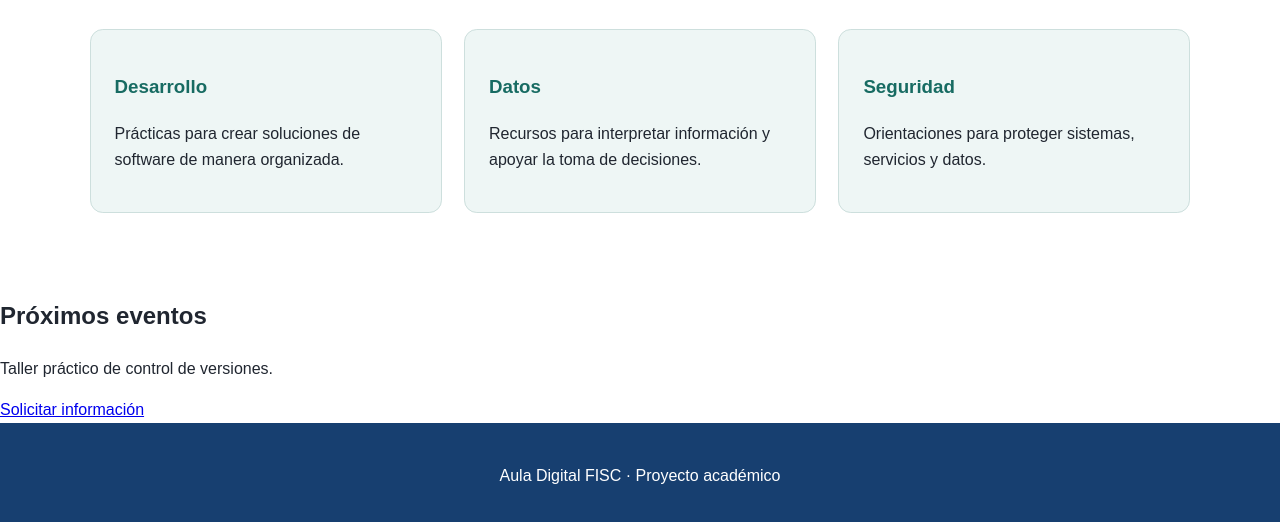
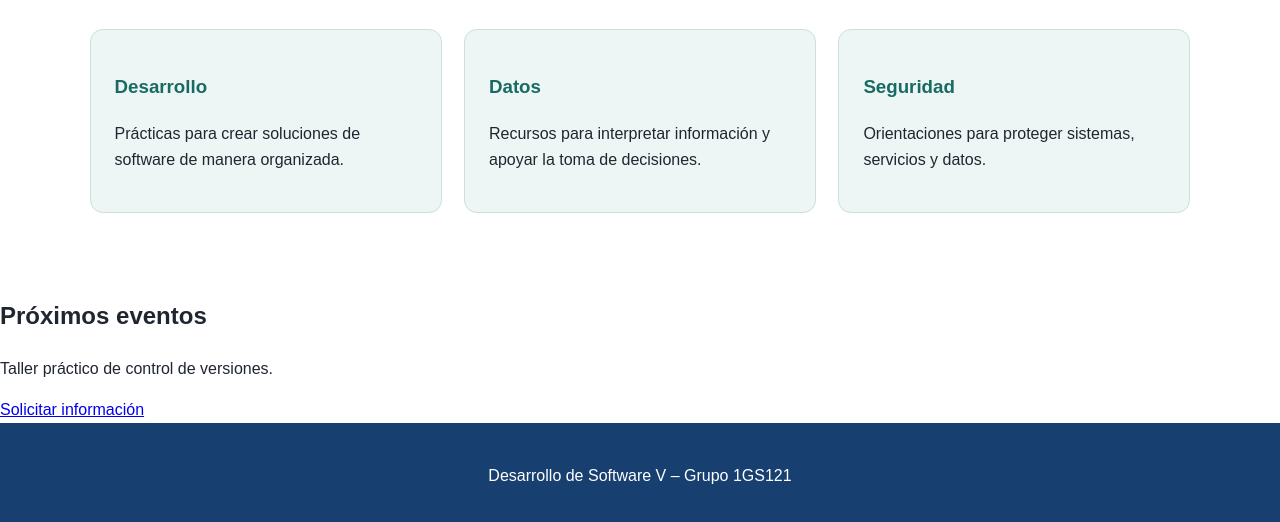
Before and after one commit to alejo717-ux/Parcial_AlejandroMartinez, a plain HTML site: page index.html in a window 1280 px wide. Shown: the part 741-1263 px from the top of the page. Drawn offline with Linux system fonts and the light colour scheme.

Commit message:
Se modifica linea 59 del index.html

```diff
--- a/index.html
+++ b/index.html
@@ -56,7 +56,7 @@
     </main>
 
     <footer>
-        <p>Aula Digital FISC · Proyecto académico</p>
+        <p>Desarrollo de Software V – Grupo 1GS121</p>
     </footer>
 </body>
 </html>
```
